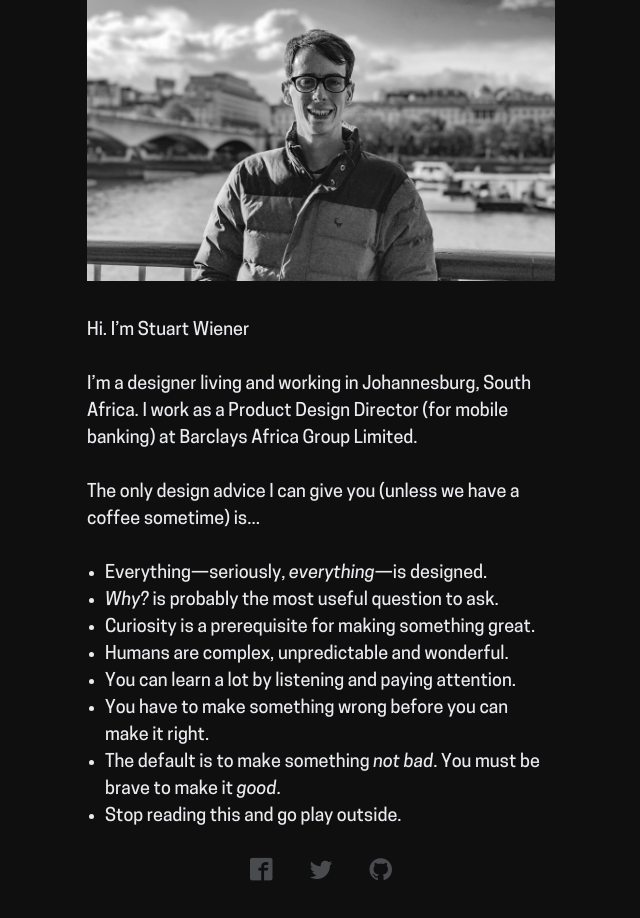
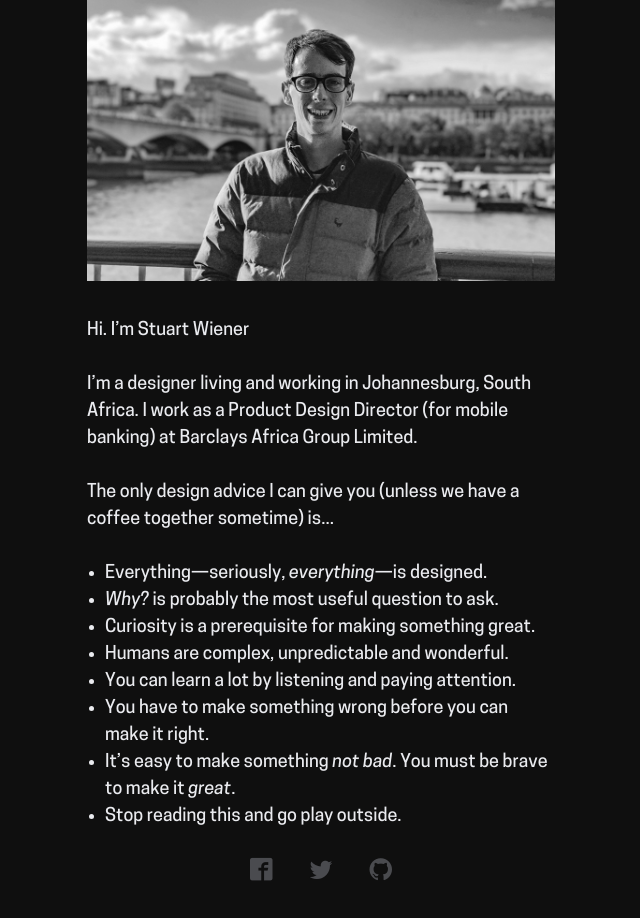
Before and after one commit to stuartwiener/stuartwiener.github.io, a Jekyll site: the page built from index.html, in a window 1280 px wide. Shown: the whole page, without its empty margins (103-743 px from the left). Built offline with Jekyll 4.4.1, drawn with Linux system fonts in a browser that asks for light colours; some web fonts are replaced.

Commit message:
minor copy update

```diff
--- a/index.html
+++ b/index.html
@@ -4,7 +4,7 @@ layout: default
 
 <p>I’m a designer living and working in Johannesburg, South Africa. I work as a Product Design Director (for mobile banking) at Barclays Africa Group Limited.</p>
 
-<p>The only design advice I can give you (unless we have a coffee sometime) is...</p>
+<p>The only design advice I can give you (unless we have a coffee together sometime) is...</p>
 
 <ul>
   <li>Everything—seriously, <em>everything</em>—is designed.</li>
@@ -13,6 +13,6 @@ layout: default
   <li>Humans are complex, unpredictable and wonderful.</li>
   <li>You can learn a lot by listening and paying attention.</li>
   <li>You have to make something wrong before you can make it right.</li>
-  <li>The default is to make something <em>not bad</em>. You must be brave to make it <em>good</em>.</li>
+  <li>It’s easy to make something <em>not bad</em>. You must be brave to make it <em>great</em>.</li>
   <li>Stop reading this and go play outside.</li>
 </ul>
```
